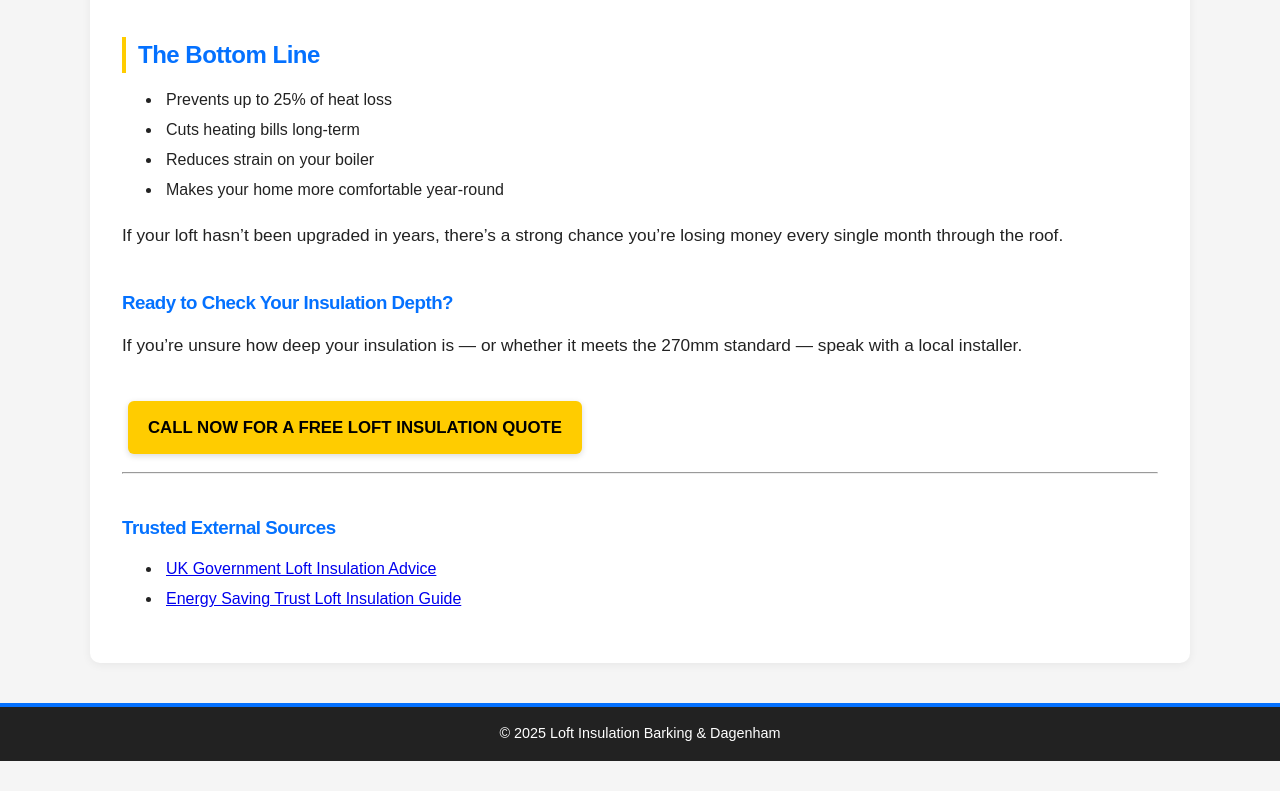
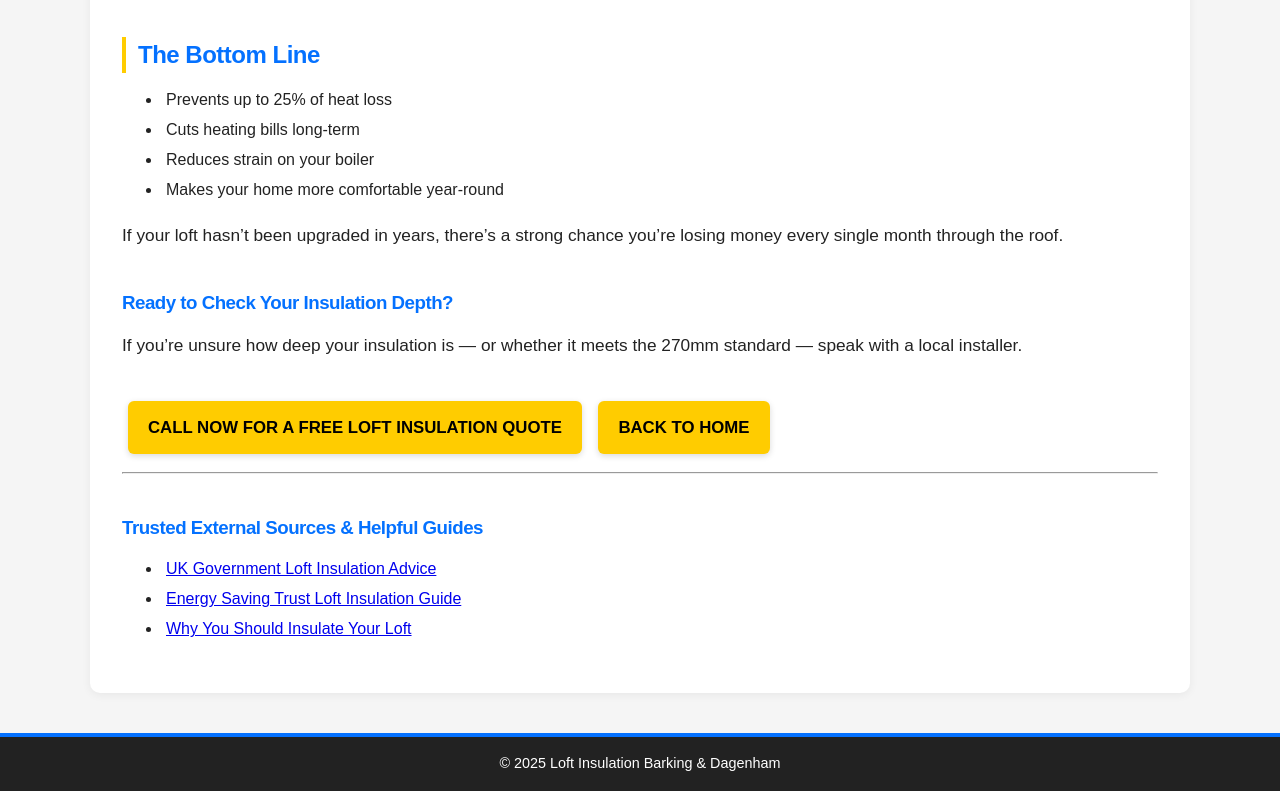
Before and after one commit to Therealr4m/Loftinsulationbarking, a plain HTML site: page blog/270mm-loft-insulation-standard.html in a window 1280 px wide. Shown: the part 2161-2952 px from the top of the page. Before the commit the page ends 2922 px from the top, so only its background shows below. Drawn offline with Linux system fonts and the light colour scheme.

Commit message:
Atatched new blog

```diff
--- a/blog/270mm-loft-insulation-standard.html
+++ b/blog/270mm-loft-insulation-standard.html
@@ -147,17 +147,25 @@ If you’re unsure how deep your insulation is — or whether it meets the 270mm
 </p>
 
 <a class="cta-btn" href="tel:+442080582915">CALL NOW FOR A FREE LOFT INSULATION QUOTE</a>
+<a class="cta-btn" href="../index.html">BACK TO HOME</a>
 
 <hr>
 
-<h3>Trusted External Sources</h3>
+
+
+<h3>Trusted External Sources & Helpful Guides</h3>
 
 <ul>
     <li><a href="https://www.gov.uk/energy-grants-calculator">UK Government Loft Insulation Advice</a></li>
     <li><a href="https://energysavingtrust.org.uk/advice/roof-and-loft-insulation/">Energy Saving Trust Loft Insulation Guide</a></li>
+   <li> <a href="../why-insulate-your-loft.html">Why You Should Insulate Your Loft</a> </li>
+
+
 </ul>
 
 </div>
+
+
 
 <footer class="footer">
     © 2025 Loft Insulation Barking & Dagenham
```
Also changed, not shown: loft-insulation-benefits.html (+1 -0 lines).
